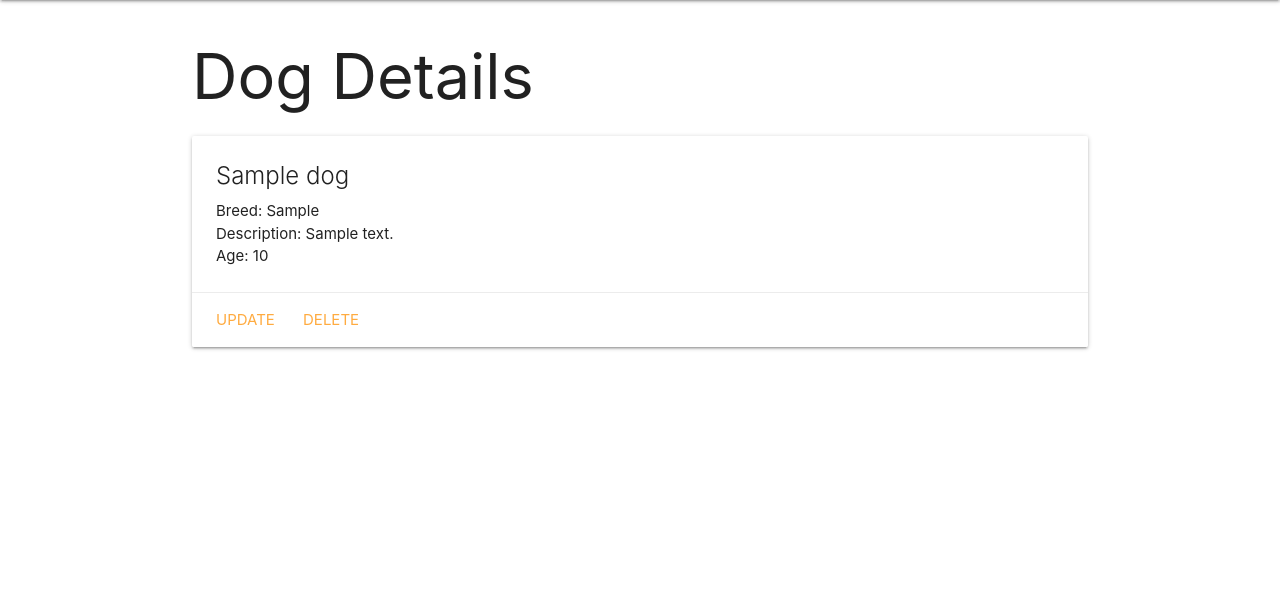
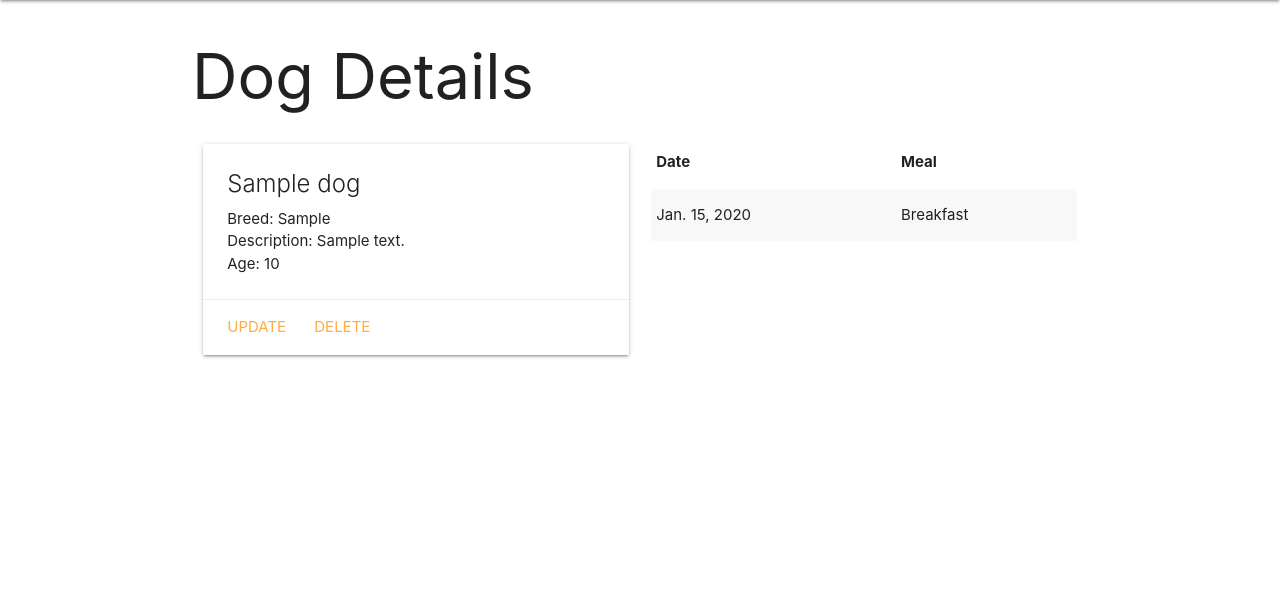
Before and after one commit to nellygibbs/dogcollector, a Django app: page /dogs/1/ in a window 1280 px wide. Shown: the part 64-674 px from the top of the page. Run offline with Django 4.2, Linux system fonts and the light colour scheme; tables that the repository leaves empty hold one stand-in row (values such as "Sample post").

Commit message:
adds feedings into the details page

```diff
--- a/main_app/models.py
+++ b/main_app/models.py
@@ -23,7 +23,7 @@ class Dog(models.Model):
         return reverse('detail', kwargs={'dog_id': self.id})
 
 class Feeding(models.Model):
-    date = models.DateField()
+    date = models.DateField('feeding date')
     meal = models.CharField(max_length=1, choices=MEALS, default=MEALS[0][0])
     dog = models.ForeignKey(Dog, on_delete=models.CASCADE)
 
--- a/main_app/templates/dogs/detail.html
+++ b/main_app/templates/dogs/detail.html
@@ -4,6 +4,8 @@
 
 <h1>Dog Details</h1>
 
+<div class="row">
+    <div class="col s6">
         <div class="card">
             <div class="card-content">
                 <span class="card-title">{{ dog.name }}</span>
@@ -20,6 +22,26 @@
                 <a href="{% url 'dogs_delete' dog.id %}">Delete</a>
             </div>
         </div>
+    </div>
+    <div class="col s6">
+        <table class="striped">
+            <thead>
+                <tr>
+                    <th>Date</th>
+                    <th>Meal</th>
+                </tr>
+            </thead>
+            <tbody>
+                {% for feeding in dog.feeding_set.all %}
+                <tr>
+                    <td> {{ feeding.date }}</td>
+                    <td> {{ feeding.get_meal_display }}</td>
+                </tr>
+                {% endfor %}
+            </tbody>
+        </table>
+    </div>
+</div>
 
 
 {% endblock %}
```
Lines whose indentation alone changed are shown as unchanged.
